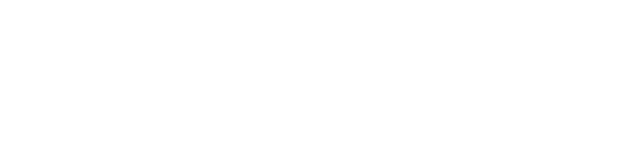
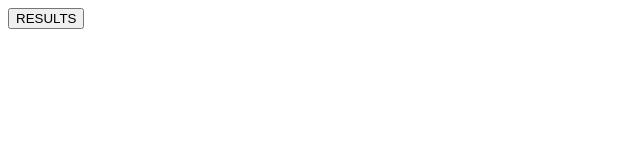
Before and after one commit to GuillermoRdgz1/Browser-Game, a plain HTML site: page index.html in a window 1280 px wide. Shown: the whole page, without its empty margins (0-640 px from the left). Drawn offline with Linux system fonts and the light colour scheme.

Commit message:
add button

```diff
--- a/index.html
+++ b/index.html
@@ -9,6 +9,8 @@
 
 </head>
 <body>
-
+    <div id="quiz"></div>
+    <button id="submit">RESULTS</button>
+    <div id="results"></div>
 </body>
 </html>
```
